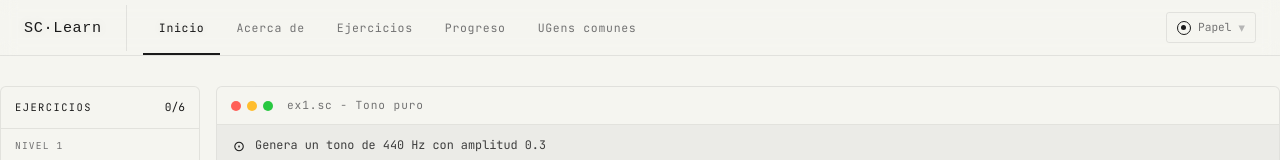
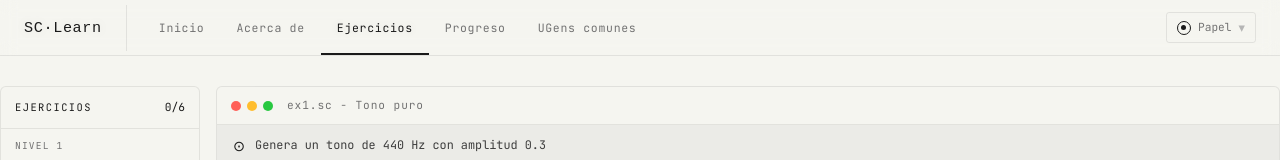
Before and after one commit to jmsanJS/supercollider-learn, a Next.js app: page /exercises in a window 1280 px wide. Shown: the top 160 px of the page. Built offline with nearby package versions, Linux system fonts and the light colour scheme.

Commit message:
feat: add active class for footer links

```diff
--- a/src/components/TopNavbar/TopNavbar.tsx
+++ b/src/components/TopNavbar/TopNavbar.tsx
@@ -1,13 +1,13 @@
 "use client";
 
-import { useState } from "react";
 import styles from "./TopNavbar.module.css";
 import Link from "next/link";
 import ThemeSelector from "../ThemeSelector/ThemeSelector";
 import { TopNavbarTab } from "@/types";
+import { usePathname } from "next/navigation";
 
 export default function TopNavbar() {
-  const [tab, setTab] = useState<string>("home");
+  const path = usePathname();
 
   const tabs: TopNavbarTab[] = [
     { id: "home", path: "/", label: "Inicio" },
@@ -27,8 +27,7 @@ export default function TopNavbar() {
           <Link
             key={t.id}
             href={t.path}
-            className={`${styles.tab_btn} ${tab === t.id ? styles.active : ""}`}
-            onClick={() => setTab(t.id)}
+            className={`${styles.tab_btn} ${path === t.path ? styles.active : ""}`}
           >
             {t.label}
           </Link>
```
